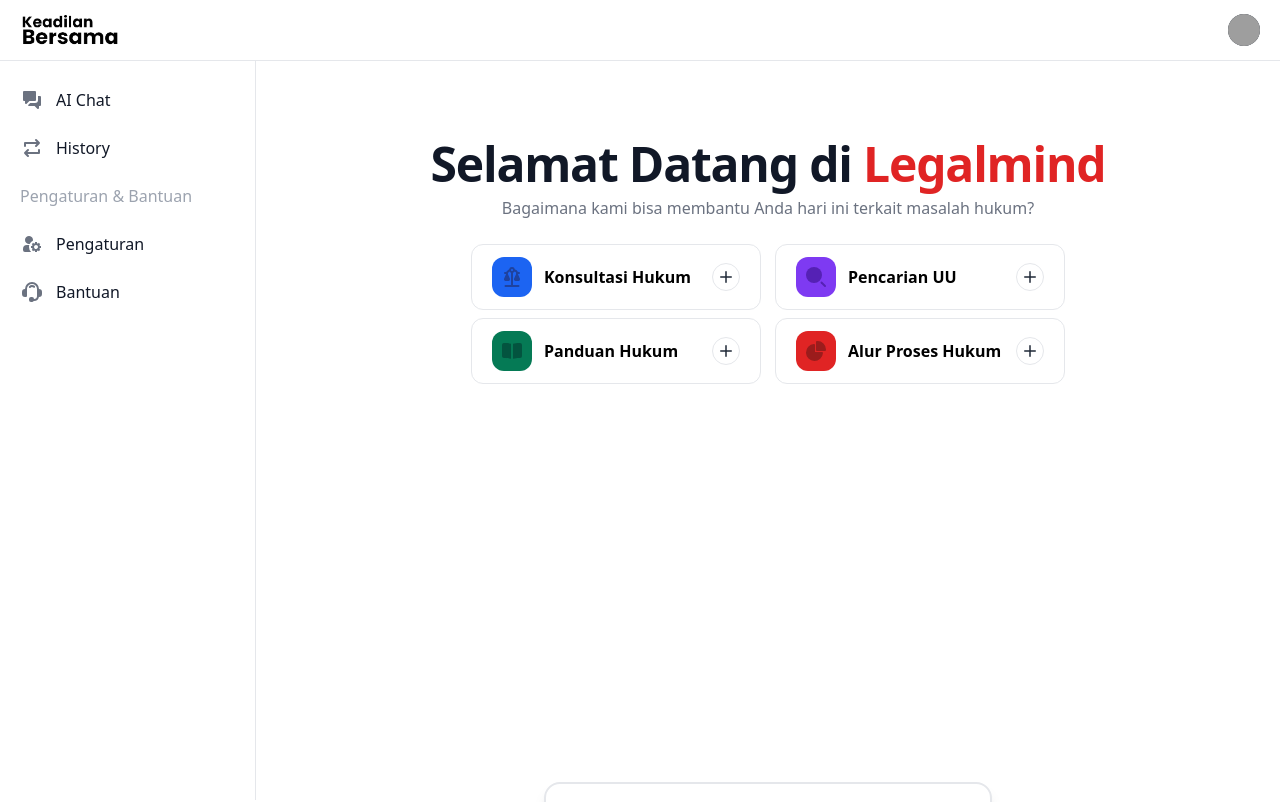
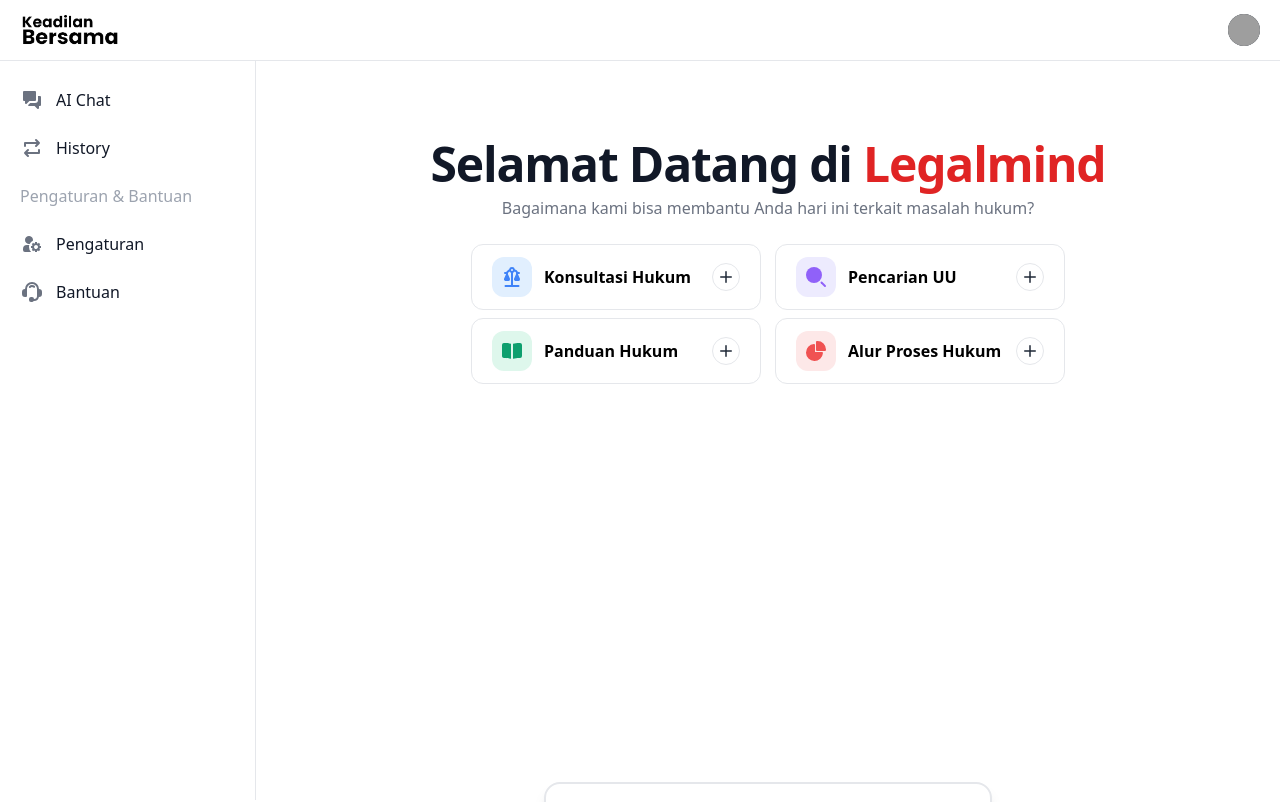
Before and after one commit to ckckckcz/Hackthon-JTI, a React (Vite) app in the folder Client/: page /legalMind in a window 1280 px wide. Shown: the top 802 px of the page. Built offline with nearby package versions, Linux system fonts and the light colour scheme; grey boxes are pictures that could not be loaded.

Commit message:
update: change color background at features

```diff
--- a/Client/src/components/legalMind/components/Features.tsx
+++ b/Client/src/components/legalMind/components/Features.tsx
@@ -12,7 +12,7 @@
             className="inline-flex lg:w-[290px] w-[320px] items-center justify-between px-5 py-3 text-base font-medium text-center text-black border border-gray-200 bg-white rounded-xl hover:bg-gray-100 focus:ring-4 focus:ring-blue-300 dark:focus:ring-blue-900 mx-auto"
           >
             <div className="title flex gap-3 items-center font-bold">
-              <svg className="w-10 h-10 text-blue-800 rounded-xl bg-blue-600 p-2 dark:text-white" aria-hidden="true" xmlns="http://www.w3.org/2000/svg" width="24" height="24" fill="currentColor" viewBox="0 0 24 24">
+              <svg className="w-10 h-10 text-blue-500 rounded-xl bg-blue-100 p-2 dark:text-white" aria-hidden="true" xmlns="http://www.w3.org/2000/svg" width="24" height="24" fill="currentColor" viewBox="0 0 24 24">
                 <path
                   fillRule="evenodd"
                   d="M12 4a1 1 0 1 0 0 2 1 1 0 0 0 0-2Zm-2.952.462c-.483.19-.868.432-1.19.71-.363.315-.638.677-.831.93l-.106.14c-.21.268-.36.418-.574.527C6.125 6.883 5.74 7 5 7a1 1 0 0 0 0 2c.364 0 .696-.022 1-.067v.41l-1.864 4.2a1.774 1.774 0 0 0 .821 2.255c.255.133.538.202.825.202h2.436a1.786 1.786 0 0 0 1.768-1.558 1.774 1.774 0 0 0-.122-.899L8 9.343V8.028c.2-.188.36-.38.495-.553.062-.079.118-.15.168-.217.185-.24.311-.406.503-.571a1.89 1.89 0 0 1 .24-.177A3.01 3.01 0 0 0 11 7.829V20H5.5a1 1 0 1 0 0 2h13a1 1 0 1 0 0-2H13V7.83a3.01 3.01 0 0 0 1.63-1.387c.206.091.373.19.514.29.31.219.532.465.811.78l.025.027.02.023v1.78l-1.864 4.2a1.774 1.774 0 0 0 .821 2.255c.255.133.538.202.825.202h2.436a1.785 1.785 0 0 0 1.768-1.558 1.773 1.773 0 0 0-.122-.899L18 9.343v-.452c.302.072.633.109 1 .109a1 1 0 1 0 0-2c-.48 0-.731-.098-.899-.2-.2-.12-.363-.293-.651-.617l-.024-.026c-.267-.3-.622-.7-1.127-1.057a5.152 5.152 0 0 0-1.355-.678 3.001 3.001 0 0 0-5.896.04Z"
@@ -30,7 +30,7 @@
             className="inline-flex lg:w-[290px] w-[320px] items-center justify-between px-5 py-3 text-base font-medium text-center text-black border border-gray-200 bg-white rounded-xl hover:bg-gray-100 focus:ring-4 focus:ring-blue-300 dark:focus:ring-blue-900 mx-auto"
           >
             <div className="title flex gap-3 items-center font-bold">
-              <svg className="w-10 h-10 text-purple-800 rounded-xl  bg-purple-600 p-2 dark:text-white" aria-hidden="true" xmlns="http://www.w3.org/2000/svg" width="24" height="24" fill="currentColor" viewBox="0 0 24 24">
+              <svg className="w-10 h-10 text-purple-500 rounded-xl  bg-purple-100 p-2 dark:text-white" aria-hidden="true" xmlns="http://www.w3.org/2000/svg" width="24" height="24" fill="currentColor" viewBox="0 0 24 24">
                 <path d="M10 2a8 8 0 1 0 0 16 8 8 0 0 0 0-16Z" />
                 <path fillRule="evenodd" d="M21.707 21.707a1 1 0 0 1-1.414 0l-3.5-3.5a1 1 0 0 1 1.414-1.414l3.5 3.5a1 1 0 0 1 0 1.414Z" clipRule="evenodd" />
               </svg>
@@ -45,7 +45,7 @@
             className="inline-flex lg:w-[290px] w-[320px] items-center justify-between px-5 py-3 text-base font-medium text-center text-black border border-gray-200 bg-white rounded-xl hover:bg-gray-100 focus:ring-4 focus:ring-blue-300 dark:focus:ring-blue-900 mx-auto"
           >
             <div className="title flex gap-3 items-center font-bold">
-              <svg className="w-10 h-10 text-green-800 rounded-xl bg-green-600 p-2 dark:text-whit" aria-hidden="true" xmlns="http://www.w3.org/2000/svg" width="24" height="24" fill="currentColor" viewBox="0 0 24 24">
+              <svg className="w-10 h-10 text-green-500 rounded-xl bg-green-100 p-2 dark:text-whit" aria-hidden="true" xmlns="http://www.w3.org/2000/svg" width="24" height="24" fill="currentColor" viewBox="0 0 24 24">
                 <path
                   fillRule="evenodd"
                   d="M11 4.717c-2.286-.58-4.16-.756-7.045-.71A1.99 1.99 0 0 0 2 6v11c0 1.133.934 2.022 2.044 2.007 2.759-.038 4.5.16 6.956.791V4.717Zm2 15.081c2.456-.631 4.198-.829 6.956-.791A2.013 2.013 0 0 0 22 16.999V6a1.99 1.99 0 0 0-1.955-1.993c-2.885-.046-4.76.13-7.045.71v15.081Z"
@@ -63,7 +63,7 @@
             className="inline-flex lg:w-[290px] w-[320px] items-center justify-between px-5 py-3 text-base font-medium text-center text-black border border-gray-200 bg-white rounded-xl hover:bg-gray-100 focus:ring-4 focus:ring-blue-300 dark:focus:ring-blue-900 mx-auto"
           >
             <div className="title flex gap-3 items-center font-bold">
-              <svg className="w-10 h-10 text-red-800 rounded-xl bg-red-600 p-2 dark:text-whit" aria-hidden="true" xmlns="http://www.w3.org/2000/svg" width="24" height="24" fill="currentColor" viewBox="0 0 24 24">
+              <svg className="w-10 h-10 text-red-500 rounded-xl bg-red-100 p-2 dark:text-whit" aria-hidden="true" xmlns="http://www.w3.org/2000/svg" width="24" height="24" fill="currentColor" viewBox="0 0 24 24">
                 <path d="M13.5 2c-.178 0-.356.013-.492.022l-.074.005a1 1 0 0 0-.934.998V11a1 1 0 0 0 1 1h7.975a1 1 0 0 0 .998-.934l.005-.074A7.04 7.04 0 0 0 22 10.5 8.5 8.5 0 0 0 13.5 2Z" />
                 <path d="M11 6.025a1 1 0 0 0-1.065-.998 8.5 8.5 0 1 0 9.038 9.039A1 1 0 0 0 17.975 13H11V6.025Z" />
               </svg>
```
